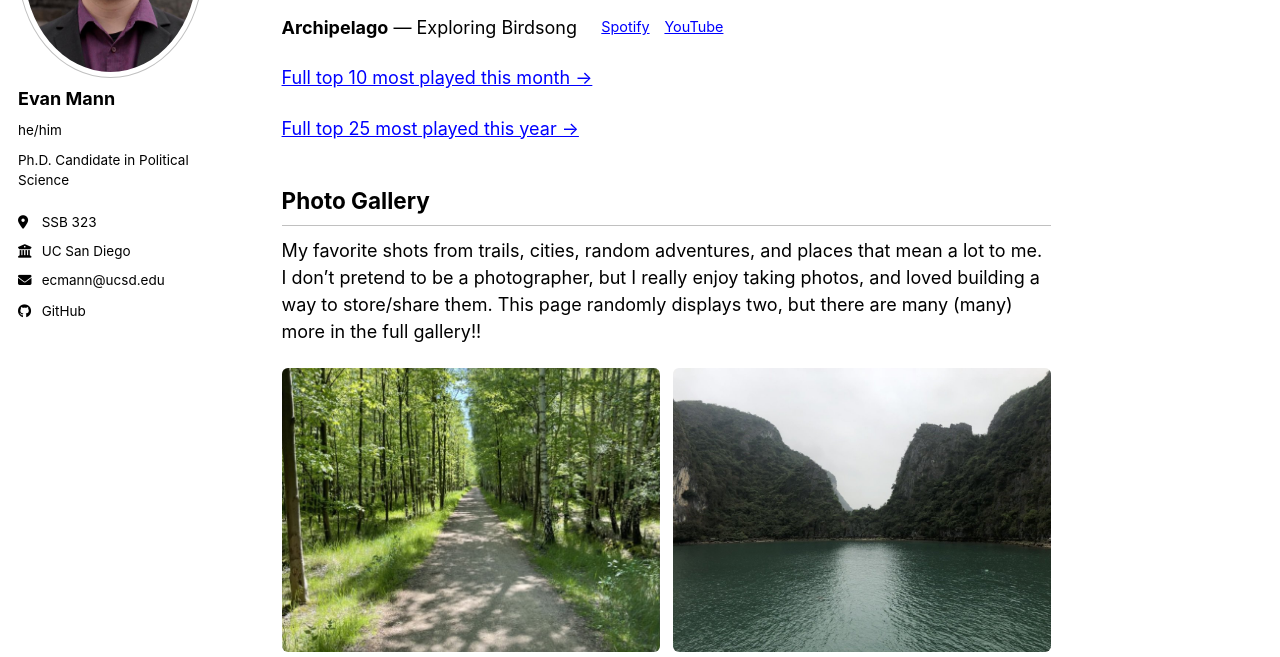
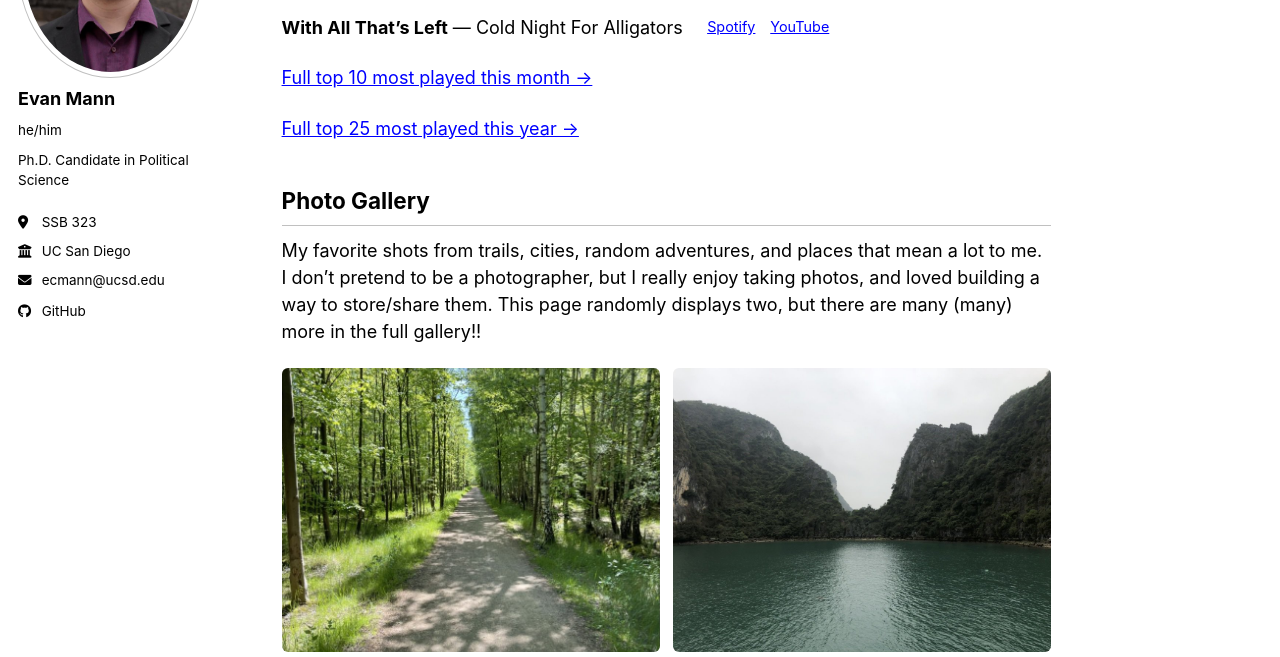
Before and after one commit to ecmannn/ecmannn.github.io, a Jekyll site: the page built from _pages/fun-stuff.md, in a window 1280 px wide and 900 px high, scrolled down 1009 px, cut to the strip 243-900 px from the top of the window. Built offline with Jekyll 4.4.1, drawn with Linux system fonts in a browser that asks for light colours; a script bundle is joined from its source files by our own code; library files that are not in the unit come from our copies; part of the change alters nothing that is shown.

Commit message:
Update Spotify top tracks

```diff
--- a/_data/spotify.json
+++ b/_data/spotify.json
@@ -1,30 +1,20 @@
 {
-  "fetched_at": "2026-11-02",
+  "fetched_at": "2026-11-09",
   "month": {
     "time_range": "short_term",
     "tracks": [
       {
         "rank": 1,
-        "name": "Archipelago",
-        "artist": "Exploring Birdsong",
-        "album": "Every House We Built",
-        "album_art": "https://i.scdn.co/image/ab67616d00001e024c751595c3b511b6c99f1824",
-        "spotify_url": "https://open.spotify.com/track/5dPNLk9u7KCKdfUEQc1J4h",
-        "youtube_video_id": "Wpo5xww00LA",
-        "youtube_url": "https://www.youtube.com/watch?v=Wpo5xww00LA"
+        "name": "With All That’s Left",
+        "artist": "Cold Night For Alligators",
+        "album": "With All That’s Left",
+        "album_art": "https://i.scdn.co/image/ab67616d00001e02cf23347a79204f1116d522a2",
+        "spotify_url": "https://open.spotify.com/track/6KD9gGduajZ0f0IZQS2K89",
+        "youtube_video_id": "SAx01yi5LD8",
+        "youtube_url": "https://www.youtube.com/watch?v=SAx01yi5LD8"
       },
       {
         "rank": 2,
-        "name": "You Like It Best When It Hurts",
-        "artist": "Exploring Birdsong",
-        "album": "Every House We Built",
-        "album_art": "https://i.scdn.co/image/ab67616d00001e024c751595c3b511b6c99f1824",
-        "spotify_url": "https://open.spotify.com/track/26MKE9l7oAi5R3Yz8hCvXf",
-        "youtube_video_id": "vNOAC9BuBP4",
-        "youtube_url": "https://www.youtube.com/watch?v=vNOAC9BuBP4"
-      },
-      {
-        "rank": 3,
         "name": "In Rain (Portal)",
         "artist": "Above, Below",
         "album": "I Guess It Was Nowhere",
@@ -34,7 +24,47 @@
         "youtube_url": "https://www.youtube.com/watch?v=f9DUp8njZH8"
       },
       {
+        "rank": 3,
+        "name": "Starbreather",
+        "artist": "Above, Below",
+        "album": "I Guess It Was Nowhere",
+        "album_art": "https://i.scdn.co/image/ab67616d00001e02601b9b0073cbca7624a25fee",
+        "spotify_url": "https://open.spotify.com/track/2EmOv35dL1ZOoYQo49yjk7",
+        "youtube_video_id": "Gke5aKXFcOA",
+        "youtube_url": "https://www.youtube.com/watch?v=Gke5aKXFcOA"
+      },
+      {
         "rank": 4,
+        "name": "Silent Attraction",
+        "artist": "Sunborn",
+        "album": "Silent Attraction",
+        "album_art": "https://i.scdn.co/image/ab67616d00001e0220f326bb37a58decc299b513",
+        "spotify_url": "https://open.spotify.com/track/43aYw2wY4BkbGASAn0QXyU",
+        "youtube_video_id": "6JaAFgLYspA",
+        "youtube_url": "https://www.youtube.com/watch?v=6JaAFgLYspA"
+      },
+      {
+        "rank": 5,
+        "name": "Prism",
+        "artist": "Above, Below",
+        "album": "I Guess It Was Nowhere",
+        "album_art": "https://i.scdn.co/image/ab67616d00001e02601b9b0073cbca7624a25fee",
+        "spotify_url": "https://open.spotify.com/track/3jfpUxMMEr8awJNZQlslf6",
+        "youtube_video_id": "tX_23613hr4",
+        "youtube_url": "https://www.youtube.com/watch?v=tX_23613hr4"
+      },
+      {
+        "rank": 6,
+        "name": "Stay Still",
+        "artist": "Ice Sealed Eyes",
+        "album": "Tape 1: Far Away",
+        "album_art": "https://i.scdn.co/image/ab67616d00001e02356cc4017bfc34cd8132f314",
+        "spotify_url": "https://open.spotify.com/track/4DmOY29ltxyg8uN4Ydx7Hb",
+        "youtube_video_id": "_Xsg9P0f2ng",
+        "youtube_url": "https://www.youtube.com/watch?v=_Xsg9P0f2ng"
+      },
+      {
+        "rank": 7,
         "name": "A Spill of Dreams",
         "artist": "Above, Below",
         "album": "I Guess It Was Nowhere",
@@ -44,64 +74,34 @@
         "youtube_url": "https://www.youtube.com/watch?v=r9sOqLYld8M"
       },
       {
-        "rank": 5,
-        "name": "The Warning",
-        "artist": "Exploring Birdsong",
-        "album": "Every House We Built",
-        "album_art": "https://i.scdn.co/image/ab67616d00001e024c751595c3b511b6c99f1824",
-        "spotify_url": "https://open.spotify.com/track/3wRIT6Ve8yYNCL7T6peK5J",
-        "youtube_video_id": "A8EQdDwLCcw",
-        "youtube_url": "https://www.youtube.com/watch?v=A8EQdDwLCcw"
+        "rank": 8,
+        "name": "Changeling",
+        "artist": "Cold Night For Alligators",
+        "album": "With All That’s Left",
+        "album_art": "https://i.scdn.co/image/ab67616d00001e02cf23347a79204f1116d522a2",
+        "spotify_url": "https://open.spotify.com/track/1ZaRLZJxthNAK8iTJQsgMg",
+        "youtube_video_id": "OD7Z5Sm_5LE",
+        "youtube_url": "https://www.youtube.com/watch?v=OD7Z5Sm_5LE"
       },
       {
-        "rank": 6,
-        "name": "Starbreather",
+        "rank": 9,
+        "name": "Entrance",
+        "artist": "Loathe, bucki sugar",
+        "album": "A Stranger To You",
+        "album_art": "https://i.scdn.co/image/ab67616d00001e022244c635d7f41716d16150df",
+        "spotify_url": "https://open.spotify.com/track/3fbxw3kKc1DXur3hxgTdXA",
+        "youtube_video_id": "aRjpJmg3Rz4",
+        "youtube_url": "https://www.youtube.com/watch?v=aRjpJmg3Rz4"
+      },
+      {
+        "rank": 10,
+        "name": "The Hands That Held Exploding Suns",
         "artist": "Above, Below",
         "album": "I Guess It Was Nowhere",
         "album_art": "https://i.scdn.co/image/ab67616d00001e02601b9b0073cbca7624a25fee",
-        "spotify_url": "https://open.spotify.com/track/2EmOv35dL1ZOoYQo49yjk7",
-        "youtube_video_id": "Gke5aKXFcOA",
-        "youtube_url": "https://www.youtube.com/watch?v=Gke5aKXFcOA"
-      },
-      {
-        "rank": 7,
-        "name": "Prism",
-        "artist": "Above, Below",
-        "album": "I Guess It Was Nowhere",
-        "album_art": "https://i.scdn.co/image/ab67616d00001e02601b9b0073cbca7624a25fee",
-        "spotify_url": "https://open.spotify.com/track/3jfpUxMMEr8awJNZQlslf6",
-        "youtube_video_id": "tX_23613hr4",
-        "youtube_url": "https://www.youtube.com/watch?v=tX_23613hr4"
-      },
-      {
-        "rank": 8,
-        "name": "Spy In The House Of Love",
-        "artist": "Exploring Birdsong",
-        "album": "Every House We Built",
-        "album_art": "https://i.scdn.co/image/ab67616d00001e024c751595c3b511b6c99f1824",
-        "spotify_url": "https://open.spotify.com/track/4pxZ9MtHQHXVSWfiim0TsD",
-        "youtube_video_id": "YM9ZBblQn9o",
-        "youtube_url": "https://www.youtube.com/watch?v=YM9ZBblQn9o"
-      },
-      {
-        "rank": 9,
-        "name": "With All That’s Left",
-        "artist": "Cold Night For Alligators",
-        "album": "With All That’s Left",
-        "album_art": "https://i.scdn.co/image/ab67616d00001e02cf23347a79204f1116d522a2",
-        "spotify_url": "https://open.spotify.com/track/6KD9gGduajZ0f0IZQS2K89",
-        "youtube_video_id": "SAx01yi5LD8",
-        "youtube_url": "https://www.youtube.com/watch?v=SAx01yi5LD8"
-      },
-      {
-        "rank": 10,
-        "name": "Cartography",
-        "artist": "Exploring Birdsong",
-        "album": "Every House We Built",
-        "album_art": "https://i.scdn.co/image/ab67616d00001e024c751595c3b511b6c99f1824",
-        "spotify_url": "https://open.spotify.com/track/6vRSUjr67AH2LciorahgQI",
-        "youtube_video_id": "i3pcK9yHd8Q",
-        "youtube_url": "https://www.youtube.com/watch?v=i3pcK9yHd8Q"
+        "spotify_url": "https://open.spotify.com/track/44HfmFoDAXJryTiHexS8AE",
+        "youtube_video_id": "BlaKL0GNWPQ",
+        "youtube_url": "https://www.youtube.com/watch?v=BlaKL0GNWPQ"
       }
     ]
   },
@@ -180,6 +180,16 @@
       },
       {
         "rank": 8,
+        "name": "Dreamstate",
+        "artist": "Dayseeker",
+        "album": "Dark Sun",
+        "album_art": "https://i.scdn.co/image/ab67616d00001e02386e4e938647ef307de72919",
+        "spotify_url": "https://open.spotify.com/track/1BKShyqTh9TDWc3dFHYXkF",
+        "youtube_video_id": "7abxfS42lqs",
+        "youtube_url": "https://www.youtube.com/watch?v=7abxfS42lqs"
+      },
+      {
+        "rank": 9,
         "name": "Feeding the Gods",
         "artist": "Wind Walkers",
         "album": "What If I Break?",
@@ -189,24 +199,14 @@
         "youtube_url": "https://www.youtube.com/watch?v=A4iy3WrmsBk"
       },
       {
-        "rank": 9,
-        "name": "Dreamstate",
-        "artist": "Dayseeker",
-        "album": "Dark Sun",
-        "album_art": "https://i.scdn.co/image/ab67616d00001e02386e4e938647ef307de72919",
-        "spotify_url": "https://open.spotify.com/track/1BKShyqTh9TDWc3dFHYXkF",
-        "youtube_video_id": "7abxfS42lqs",
-        "youtube_url": "https://www.youtube.com/watch?v=7abxfS42lqs"
-      },
-      {
         "rank": 10,
         "name": "Target Acquired",
         "artist": "156/Silence",
         "album": "People Watching",
         "album_art": "https://i.scdn.co/image/ab67616d00001e02049b3adcd9d9f926e91df19c",
         "spotify_url": "https://open.spotify.com/track/1ypsN0FjjCt3gHrZzDd2ux",
-        "youtube_video_id": "YEKwDbbbjGY",
-        "youtube_url": "https://www.youtube.com/watch?v=YEKwDbbbjGY"
+        "youtube_video_id": "9CJ9E3_ESbI",
+        "youtube_url": "https://www.youtube.com/watch?v=9CJ9E3_ESbI"
       },
       {
         "rank": 11,
@@ -220,6 +220,16 @@
       },
       {
         "rank": 12,
+        "name": "Even In Arcadia",
+        "artist": "Sleep Token",
+        "album": "Even In Arcadia",
+        "album_art": "https://i.scdn.co/image/ab67616d00001e02882265cd9bdded9ea9a153b9",
+        "spotify_url": "https://open.spotify.com/track/4IixOTCzviJgIigKleiVbo",
+        "youtube_video_id": "qRL24yVx6Vw",
+        "youtube_url": "https://www.youtube.com/watch?v=qRL24yVx6Vw"
+      },
+      {
+        "rank": 13,
         "name": "In the Name of the Father",
         "artist": "PRESIDENT",
         "album": "King Of Terrors",
@@ -227,16 +237,6 @@
         "spotify_url": "https://open.spotify.com/track/6BiS7gcDbvELNrAa0OcI4P",
         "youtube_video_id": "iSrotkQCACg",
         "youtube_url": "https://www.youtube.com/watch?v=iSrotkQCACg"
-      },
-      {
-        "rank": 13,
-        "name": "Even In Arcadia",
-        "artist": "Sleep Token",
-        "album": "Even In Arcadia",
-        "album_art": "https://i.scdn.co/image/ab67616d00001e02882265cd9bdded9ea9a153b9",
-        "spotify_url": "https://open.spotify.com/track/4IixOTCzviJgIigKleiVbo",
-        "youtube_video_id": "qRL24yVx6Vw",
-        "youtube_url": "https://www.youtube.com/watch?v=qRL24yVx6Vw"
       },
       {
         "rank": 14,
@@ -255,8 +255,8 @@
         "album": "People Watching",
         "album_art": "https://i.scdn.co/image/ab67616d00001e02049b3adcd9d9f926e91df19c",
         "spotify_url": "https://open.spotify.com/track/0SQg8JQfiNucPIXSjDIHq7",
-        "youtube_video_id": "icGYmqA82q8",
-        "youtube_url": "https://www.youtube.com/watch?v=icGYmqA82q8"
+        "youtube_video_id": "j5oqXnK8s9c",
+        "youtube_url": "https://www.youtube.com/watch?v=j5oqXnK8s9c"
       },
       {
         "rank": 16,
@@ -280,13 +280,13 @@
       },
       {
         "rank": 18,
-        "name": "Better Written Villain",
-        "artist": "156/Silence",
-        "album": "People Watching",
-        "album_art": "https://i.scdn.co/image/ab67616d00001e02049b3adcd9d9f926e91df19c",
-        "spotify_url": "https://open.spotify.com/track/6BuRHBZMDfvvp87RCvc1fA",
-        "youtube_video_id": "Il7wqxtIOK0",
-        "youtube_url": "https://www.youtube.com/watch?v=Il7wqxtIOK0"
+        "name": "Gemini",
+        "artist": "Loathe",
+        "album": "A Stranger To You",
+        "album_art": "https://i.scdn.co/image/ab67616d00001e022244c635d7f41716d16150df",
+        "spotify_url": "https://open.spotify.com/track/6LTYK7W6hFQh3gkKMd5Afw",
+        "youtube_video_id": "OUwxsLXuk4E",
+        "youtube_url": "https://www.youtube.com/watch?v=OUwxsLXuk4E"
       },
       {
         "rank": 19,
@@ -300,13 +300,13 @@
       },
       {
         "rank": 20,
-        "name": "Gemini",
-        "artist": "Loathe",
-        "album": "A Stranger To You",
-        "album_art": "https://i.scdn.co/image/ab67616d00001e022244c635d7f41716d16150df",
-        "spotify_url": "https://open.spotify.com/track/6LTYK7W6hFQh3gkKMd5Afw",
-        "youtube_video_id": "OUwxsLXuk4E",
-        "youtube_url": "https://www.youtube.com/watch?v=OUwxsLXuk4E"
+        "name": "Better Written Villain",
+        "artist": "156/Silence",
+        "album": "People Watching",
+        "album_art": "https://i.scdn.co/image/ab67616d00001e02049b3adcd9d9f926e91df19c",
+        "spotify_url": "https://open.spotify.com/track/6BuRHBZMDfvvp87RCvc1fA",
+        "youtube_video_id": "Il7wqxtIOK0",
+        "youtube_url": "https://www.youtube.com/watch?v=Il7wqxtIOK0"
       },
       {
         "rank": 21,
@@ -320,6 +320,16 @@
       },
       {
         "rank": 22,
+        "name": "Provider",
+        "artist": "Sleep Token",
+        "album": "Even In Arcadia",
+        "album_art": "https://i.scdn.co/image/ab67616d00001e02882265cd9bdded9ea9a153b9",
+        "spotify_url": "https://open.spotify.com/track/7JVAVLkkhpKOp8g4jX5Z12",
+        "youtube_video_id": "Sh2vn13Wakg",
+        "youtube_url": "https://www.youtube.com/watch?v=Sh2vn13Wakg"
+      },
+      {
+        "rank": 23,
         "name": "Dionysus",
         "artist": "PRESIDENT",
         "album": "King Of Terrors",
@@ -329,7 +339,7 @@
         "youtube_url": "https://www.youtube.com/watch?v=0H-uNcxUYgI"
       },
       {
-        "rank": 23,
+        "rank": 24,
         "name": "covet",
         "artist": "sace6",
         "album": "brutalist",
@@ -339,7 +349,7 @@
         "youtube_url": "https://www.youtube.com/watch?v=4Nn4Surv5xo"
       },
       {
-        "rank": 24,
+        "rank": 25,
         "name": "Destroy Me",
         "artist": "PRESIDENT",
         "album": "King Of Terrors",
@@ -347,16 +357,6 @@
         "spotify_url": "https://open.spotify.com/track/2WvH2pmOJJv02vjZPjIYps",
         "youtube_video_id": "BiBFxKsuW8o",
         "youtube_url": "https://www.youtube.com/watch?v=BiBFxKsuW8o"
-      },
-      {
-        "rank": 25,
-        "name": "Provider",
-        "artist": "Sleep Token",
-        "album": "Even In Arcadia",
-        "album_art": "https://i.scdn.co/image/ab67616d00001e02882265cd9bdded9ea9a153b9",
-        "spotify_url": "https://open.spotify.com/track/7JVAVLkkhpKOp8g4jX5Z12",
-        "youtube_video_id": "Sh2vn13Wakg",
-        "youtube_url": "https://www.youtube.com/watch?v=Sh2vn13Wakg"
       }
     ]
   }
```
